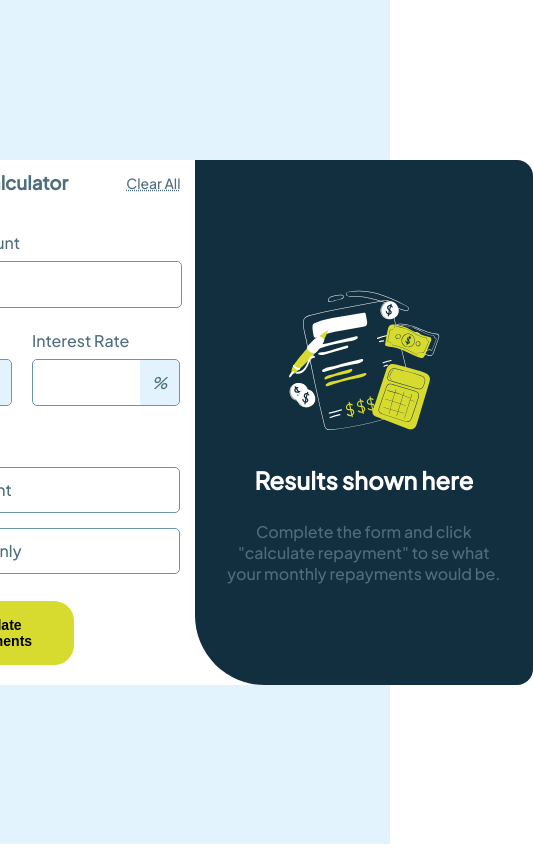
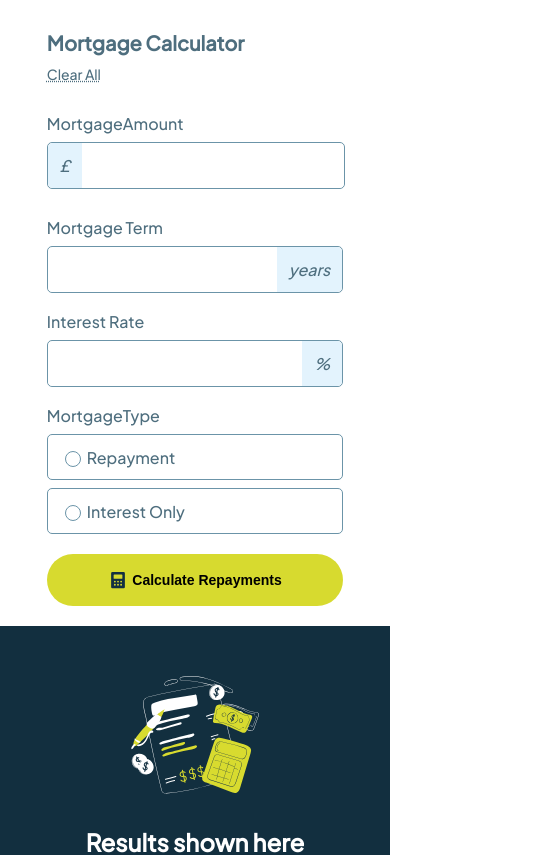
Before and after one commit to David-Chazoule/Montgage-repayment-calculator-, a React (Create React App) app in the folder montgage-repayment-calculator/: page / in a window 390 px wide. Shown: the top 855 px of the page, 533 px wide, since content can reach past the window. Built offline with nearby package versions, Linux system fonts and the light colour scheme.

Commit message:
cleaning code, comment and responsivity

```diff
--- a/montgage-repayment-calculator/src/components/Calculator.jsx
+++ b/montgage-repayment-calculator/src/components/Calculator.jsx
@@ -9,6 +9,8 @@ function Calculator({ setResultPage, setMonthyRepayments, setRepayOver }) {
   const [method, setMethod] = useState("");
   const [selected, setSelected] = useState(null);
   const [errors, setErrors] = useState({});
+
+  // Method to calculate repayments based on selected mortgage type
 
   const Method = () => {
     if (method === "interest") {
@@ -31,6 +33,7 @@ function Calculator({ setResultPage, setMonthyRepayments, setRepayOver }) {
     }
   };
 
+  // Form submission handler
   const handlePost = (e) => {
     e.preventDefault();
     if (validateForm()) {
@@ -39,6 +42,7 @@ function Calculator({ setResultPage, setMonthyRepayments, setRepayOver }) {
     }
   };
 
+  // Handle input change for numeric fields (mortgage amount, term, and interest rate)
   const handleNumberChange = (setter, field) => (e) => {
     const value = e.target.value;
     if (/^\d*\.?\d*$/.test(value)) {
@@ -52,17 +56,21 @@ function Calculator({ setResultPage, setMonthyRepayments, setRepayOver }) {
     }
   };
 
+  // Validate the form before submission
   const validateForm = () => {
     const newErrors = {};
-    if (mortgageAmount === "0" || !mortgageAmount) newErrors.mortgageAmount = "error";
-    if (mortgageTerm === "0" || !mortgageAmount) newErrors.mortgageTerm = "error";
-    if (interestRate === "0" || !mortgageAmount) newErrors.interestRate = "error";
+    if (mortgageAmount === "0" || !mortgageAmount)
+      newErrors.mortgageAmount = "error";
+    if (mortgageTerm === "0" || !mortgageAmount)
+      newErrors.mortgageTerm = "error";
+    if (interestRate === "0" || !mortgageAmount)
+      newErrors.interestRate = "error";
     if (!method) newErrors.method = "error";
     setErrors(newErrors);
-    console.log(newErrors,"newErrors")
     return Object.keys(newErrors).length === 0;
   };
 
+  // Dynamically apply class names for input fields based on error and focus status
   const getClassNames = (field) => {
     if (errors[field]) {
       return "error focused";
@@ -70,6 +78,7 @@ function Calculator({ setResultPage, setMonthyRepayments, setRepayOver }) {
     return selected === field ? "focused" : "";
   };
 
+  // Get error message for a specific field, display if there's an error
   const getErrorMessage = (field) => {
     if (errors[field]) {
       return <p className="error-message">This field is required</p>;
@@ -77,6 +86,7 @@ function Calculator({ setResultPage, setMonthyRepayments, setRepayOver }) {
     return null;
   };
 
+  // Clear all fields and reset the form
   const Clear = () => {
     setMortgageAmount("");
     setMortgageTerm("");
@@ -86,8 +96,6 @@ function Calculator({ setResultPage, setMonthyRepayments, setRepayOver }) {
     setSelected(null);
     setResultPage(false);
   };
-
-  console.log(errors, "errors");
 
   return (
     <div className="calculator-box">
@@ -117,7 +125,9 @@ function Calculator({ setResultPage, setMonthyRepayments, setRepayOver }) {
                   )}
                 />
               </span>
-              {getErrorMessage("mortgageAmount")}
+              <span className="error-box">
+                {getErrorMessage("mortgageAmount")}
+              </span>
             </div>
 
             <div className="mortgageTerm">
@@ -136,7 +146,9 @@ function Calculator({ setResultPage, setMonthyRepayments, setRepayOver }) {
                 />
                 <i>years</i>
               </span>
-              {getErrorMessage("mortgageTerm")}
+              <span className="error-box">
+                {getErrorMessage("mortgageTerm")}
+              </span>
             </div>
             <div className="interestRate">
               <label>Interest Rate</label>
@@ -154,7 +166,9 @@ function Calculator({ setResultPage, setMonthyRepayments, setRepayOver }) {
                 />
                 <i>%</i>
               </span>
-              {getErrorMessage("interestRate")}
+              <span className="error-box">
+                {getErrorMessage("interestRate")}
+              </span>
             </div>
           </div>
         </div>
@@ -193,7 +207,9 @@ function Calculator({ setResultPage, setMonthyRepayments, setRepayOver }) {
             <label htmlFor="interest">Interest Only</label>
           </div>
           {errors.method && (
-            <p className="error-message">This field is required</p>
+            <span className="error-box">
+              <p className="error-message">This field is required</p>
+            </span>
           )}
         </div>
 
--- a/montgage-repayment-calculator/src/components/Result.jsx
+++ b/montgage-repayment-calculator/src/components/Result.jsx
@@ -1,6 +1,7 @@
 import React from "react";
 import illustrationResult from "../assets/images/illustration-empty.svg";
 
+// Function to format numbers with commas (for readability in large numbers)
 function Result({ resultPage, monthlyRepayments, repayOver }) {
   const formatNumberWithCommas = (number) => {
     let str = number.toString();
@@ -17,7 +18,7 @@ function Result({ resultPage, monthlyRepayments, repayOver }) {
         {resultPage ? (
           <>
             <div className="result_header">
-              <h3>Your result</h3>
+              <h3>Your results</h3>
 
               <p>
                 Your results are shown below based on the information you
--- a/montgage-repayment-calculator/src/regex/Regex.jsx
+++ /dev/null
@@ -1 +0,0 @@
-export  const ValidNumber = new RegExp('^[0-9]+$');
--- a/montgage-repayment-calculator/src/styles/_app.scss
+++ b/montgage-repayment-calculator/src/styles/_app.scss
@@ -6,4 +6,7 @@
   height: 100vh;
   background-color: $Slate100;
 
+  @media screen and (max-width: 930px) {
+   height: auto;
+  }
 }
--- a/montgage-repayment-calculator/src/styles/components/_calculator.scss
+++ b/montgage-repayment-calculator/src/styles/components/_calculator.scss
@@ -6,6 +6,11 @@
   font-family: $font1;
   color: $Slate700;
 
+  @media screen and (max-width: 930px) {
+    width: 100%;
+    margin: 0;
+  }
+
   .header-container {
     display: flex;
     align-items: center;
@@ -13,14 +18,30 @@
     margin-bottom: 16px;
     width: 100%;
 
+    @media screen and (max-width: 930px) {
+      flex-direction: column;
+      align-items: start;
+      justify-content: start;
+      margin-top: 20px;
+    }
+
     h3 {
       margin: 4px 0 4px 0;
+
+      @media screen and (max-width: 930px) {
+        margin: 10px 0 6px 0px;
+        font-size: 20px;
+      }
     }
 
     p {
       font-size: 14px;
       text-decoration: underline dotted;
       cursor: pointer;
+
+      @media screen and (max-width: 930px) {
+        margin: 4px 0;
+      }
     }
   }
 
@@ -31,6 +52,10 @@
     flex-direction: column;
     width: 100%;
 
+    @media screen and (max-width: 930px) {
+      margin-bottom: 0;
+    }
+
     label {
       margin-bottom: 8px;
     }
@@ -39,11 +64,21 @@
       display: grid;
       grid-template-columns: repeat(2, 1fr);
       width: 100%;
+
+      @media screen and (max-width: 930px) {
+        display: flex;
+        flex-direction: column;
+      }
       .mortgageAmountInput {
         grid-column: 1 / 3;
         display: flex;
         margin-bottom: 10px;
         flex-direction: column;
+
+        @media screen and (max-width: 930px) {
+          display: flex;
+          flex-direction: column;
+        }
         span {
           display: flex;
           border: 1px solid $Slate500;
@@ -51,7 +86,6 @@
           align-items: center;
           border-radius: 5px;
           margin-bottom: 12px;
-
           @include focused;
 
           i {
@@ -64,6 +98,11 @@
           input {
             @include input;
           }
+        }
+        .error-box {
+          border: none;
+          height: 6px;
+          margin: 0;
         }
       }
 
@@ -83,6 +122,10 @@
           margin-bottom: 12px;
           @include focused;
 
+          @media screen and (max-width: 930px) {
+            margin-right: 0;
+          }
+
           input {
             @include input;
           }
@@ -92,6 +135,11 @@
             font-weight: 500;
             border-radius: 0 5px 5px 0;
           }
+        }
+        .error-box {
+          border: none;
+          height: 6px;
+          margin: 0;
         }
       }
       .interestRate {
@@ -118,6 +166,11 @@
             @include input;
           }
         }
+        .error-box {
+          border: none;
+          height: 6px;
+          margin: 0;
+        }
       }
     }
   }
@@ -137,7 +190,7 @@
     .mortgage_interest {
       display: flex;
       align-items: center;
-      margin-bottom: 15px;
+      margin-bottom: 8px;
       border: 1px solid $Slate500;
       padding: 12px;
       height: 20px;
@@ -184,11 +237,22 @@
         margin: 0;
       }
     }
+    .error-box {
+      border: none;
+      height: 10px;
+      margin: 0;
+    }
   }
 
   .btn-container {
     display: flex;
     margin-bottom: 20px;
+
+    @media screen and (max-width: 930px) {
+      align-items: center;
+      justify-content: center;
+      width: 100%;
+    }
     button {
       cursor: pointer;
       background-color: $lime;
@@ -201,6 +265,11 @@
       width: 64%;
       font-size: 14px;
       font-weight: 600;
+
+      @media screen and (max-width: 930px) {
+        width: 100%;
+        border-radius: 30px;
+      }
       img {
         width: 20px;
         margin-right: 4px;
--- a/montgage-repayment-calculator/src/styles/components/_main.scss
+++ b/montgage-repayment-calculator/src/styles/components/_main.scss
@@ -2,16 +2,29 @@
   display: grid;
   grid-template-columns: 1fr 1fr;
   min-width: 80vh;
-
   width: 48%;
   background-color: $white;
-  border-radius: 16px;
+  border-radius: 20px;
   overflow: hidden;
+
+  @media screen and (max-width: 930px) {
+    display: flex;
+    flex-direction: column;
+    width: 100%;
+    min-width: auto;
+    height: auto;
+    align-items: center;
+    justify-content: center;
+    border-radius: 0;
+  }
   .calculator-container {
     display: flex;
     align-items: center;
+    width: 100%;
 
-    width: 100%;
+    @media screen and (max-width: 930px) {
+      width: 76%;
+    }
   }
 
   .result-container {
--- a/montgage-repayment-calculator/src/styles/components/_result.scss
+++ b/montgage-repayment-calculator/src/styles/components/_result.scss
@@ -4,6 +4,12 @@
   padding: 10px;
   font-family: $font1;
   border-radius: 0 0 0 6ch;
+
+  @media screen and (max-width: 930px) {
+    width: 100%;
+    display: flex;
+    border-radius: 0;
+  }
 
   .center {
     align-items: center;
@@ -15,15 +21,33 @@
     margin: 16px;
     flex-direction: column;
 
+    @media screen and (max-width: 930px) {
+      align-items: center;
+      justify-content: center;
+    }
+
     .result_header {
       display: flex;
       flex-direction: column;
       color: $Slate500;
       margin-bottom: 40px;
 
+      @media screen and (max-width: 930px) {
+        width: 80%;
+      }
+
+      @media screen and (max-width: 600px) {
+        width: 100%;
+        margin-bottom: 20px;
+      }
+
       h3 {
         color: $white;
-        margin: 4px 0 4px 0;
+        margin: 10px 0 4px 0;
+
+        @media screen and (max-width: 930px) {
+          font-size: 22px;
+        }
       }
 
       p {
@@ -37,6 +61,14 @@
       border-top: 4px solid $lime;
       background-color: #0e2534;
       border-radius: 10px;
+
+      @media screen and (max-width: 930px) {
+        width: 80%;
+      }
+
+      @media screen and (max-width: 600px) {
+        width: 90%;
+      }
 
       .title-repayments {
         color: $Slate300;
@@ -65,8 +97,17 @@
       justify-content: center;
       margin: 100px 40px 40px 40px;
       width: 100%;
+
+      @media screen and (max-width: 930px) {
+        width: 100%;
+        margin: 20px;
+      }
       img {
         width: 160px;
+
+        @media screen and (max-width: 930px) {
+          width: 40%;
+        }
       }
 
       h2 {
@@ -78,6 +119,10 @@
         margin-top: 6px;
         width: 100%;
         color: $Slate700;
+
+        @media screen and (max-width: 930px) {
+          width: 66%;
+        }
       }
     }
   }
```
Also changed, not shown: montgage-repayment-calculator/src/outils/outils.jsx (+5 -4 lines), montgage-repayment-calculator/src/App.css (deleted).
